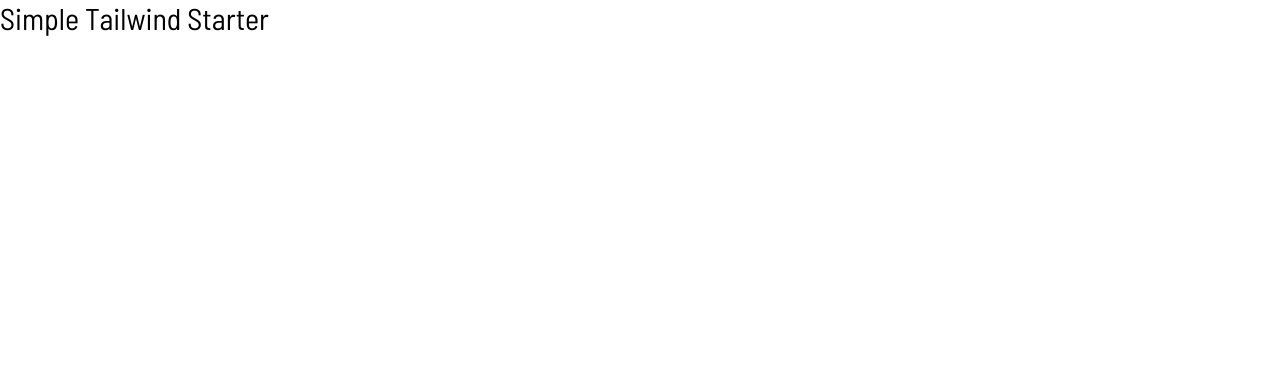
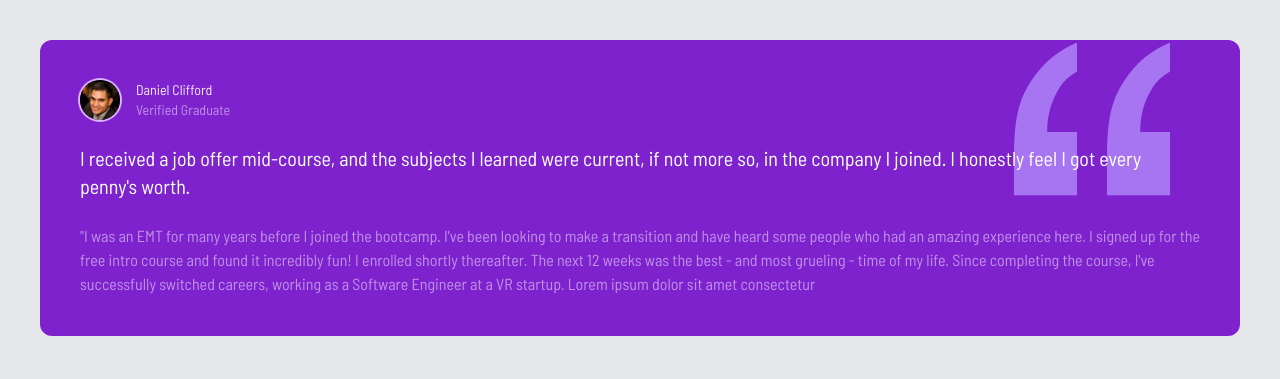
Before and after one commit to NguyenSon2310/Tailwind-CSS-From-Scratch, a website: page website-projects/testimonial-grid/index.html in a window 1280 px wide. Drawn offline with Linux system fonts and the light colour scheme.

Commit message:
62. First box

```diff
--- a/website-projects/testimonial-grid/index.html
+++ b/website-projects/testimonial-grid/index.html
@@ -9,11 +9,45 @@
     <link href="https://fonts.googleapis.com/css2?family=Barlow+Semi+Condensed:wght@400;500;600&display=swap"
         rel="stylesheet">
     <link rel="stylesheet" href="./css/style.css">
-    <title>Simple Tailwind Starter</title>
+    <title>Testimonial Grid</title>
 </head>
 
-<body>
-    <h1 class="text-3xl">Simple Tailwind Starter</h1>
+<body class="bg-gray-200">
+    <!-- Global Container -->
+    <div class="container mx-auto max-w-7xl p-2 md:p-10">
+        <!-- Grid Container -->
+        <div class="text-white">
+            <!-- Box 1 -->
+            <div class="relative p-10 rounded-xl bg-purple-700">
+                <!-- Quotes Image -->
+                <img src="images/bg-pattern-quotation.svg" alt=""
+                    class="absolute top-3 right-10 scale-125 md:top-7 md:right-24 md:scale-150">
+                <!-- Box Header -->
+                <div class="flex z-10 space-x-4">
+                    <img src="images/image-daniel.jpg" alt="" class="w-10 h-10 rounded-full ring-2 ring-purple-300">
+                    <div class="text-sm">
+                        <h4 class="opacity-90">Daniel Clifford</h4>
+                        <p class="opacity-50">Verified Graduate</p>
+                    </div>
+                </div>
+
+                <!-- Large Text -->
+                <p class="relative z-10 mt-6 text-xl">
+                    I received a job offer mid-course, and the subjects I learned were current, if not more so, in the
+                    company I joined. I honestly feel I got every penny's worth.
+                </p>
+
+                <!-- Small Text -->
+                <p class="mt-6 opacity-50">
+                    "I was an EMT for many years before I joined the bootcamp. I've been looking to make a transition
+                    and have heard some people who had an amazing experience here. I signed up for the free intro course
+                    and found it incredibly fun! I enrolled shortly thereafter. The next 12 weeks was the best - and
+                    most grueling - time of my life. Since completing the course, I've successfully switched careers,
+                    working as a Software Engineer at a VR startup. Lorem ipsum dolor sit amet consectetur
+                </p>
+            </div>
+        </div>
+    </div>
 </body>
 
 </html>
```
Also changed, not shown: website-projects/testimonial-grid/css/style.css.
